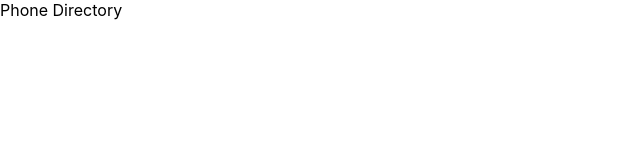
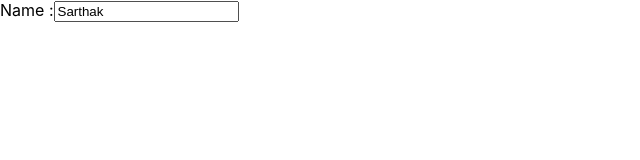
Before and after one commit to sarthak2019/phone-directory, a React (Create React App) app: page / in a window 1280 px wide. Shown: the top 160 px of the page, without its empty margins (0-640 px from the left). Built offline with nearby package versions, Linux system fonts and the light colour scheme.

Commit message:
Created Skeleton of Home Page

```diff
--- a/src/App.js
+++ b/src/App.js
@@ -1,11 +1,20 @@
-import React, {Component} from 'react';
+import React, { Component } from 'react';
 
 class App extends Component {
   render() {
     return (
       <div>
-        Phone Directory
-      </div>
+        {/* <div className="header">
+          Phone Directory
+        </div>
+        <button>Add</button>
+        <div>
+          <span>Name</span><br />
+          <span>Phone</span>
+    </div> */}
+    <label htmlFor="name" >Name :</label>
+    <input type="text" id="name" placeholder="Type here" defaultValue="Sarthak"/>
+      </div >
     );
   }
 }
```
